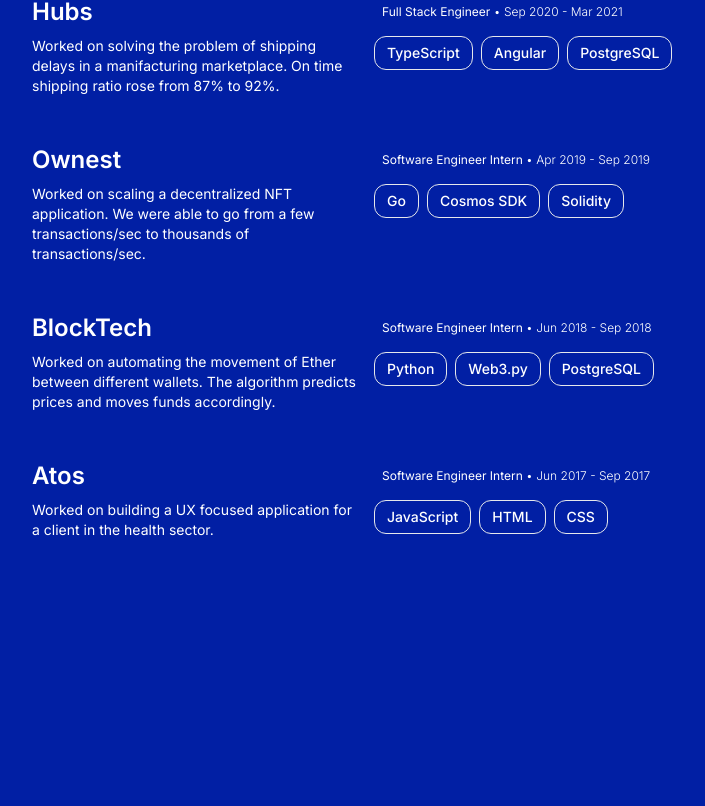
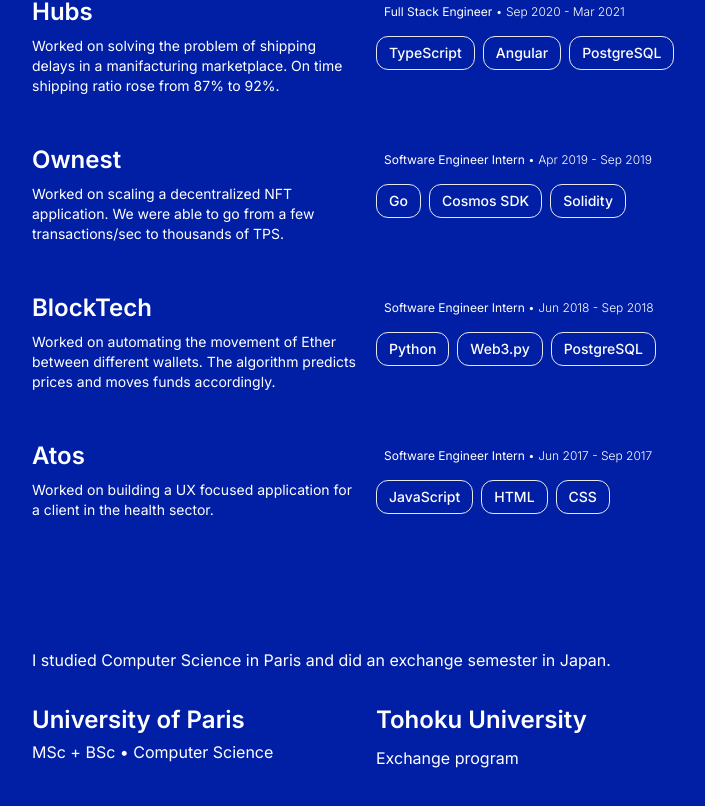
Before and after one commit to byabari/byabari, a Next.js app: page / in a window 1280 px wide. Shown: the part 672-1478 px from the top of the page, without its empty margins (274-979 px from the left). Before the commit the page ends 1388 px from the top, so only its background shows below. Built offline with nearby package versions, Linux system fonts and the light colour scheme.

Commit message:
update Resume.js

```diff
--- a/components/Resume.js
+++ b/components/Resume.js
@@ -10,7 +10,7 @@
   technologies,
 }) => {
   return (
-    <div className="flex space-x-4">
+    <div className="flex space-x-4 sm:space-x-5">
       <div className="w-1/2">
         <a href={companyWebsite} target="_blank">
           <h3 className="text-xl sm:text-2xl font-semibold hover:underline underline-offset-4 mb-2">
@@ -40,6 +40,7 @@
 };
 export default function Resume() {
   return (
+    <>
       <div className="space-y-12">
         <Experience
           companyName="Parctice"
@@ -64,7 +65,7 @@
         <Experience
           companyName="Ownest"
           companyWebsite="https://ownest.io"
-        jobDescription="Worked on scaling a decentralized NFT application. We were able to go from a few transactions/sec to thousands of transactions/sec."
+          jobDescription="Worked on scaling a decentralized NFT application. We were able to go from a few transactions/sec to thousands of TPS."
           jobTitle="Software Engineer Intern"
           startDate="Apr 2019"
           endDate="Sep 2019"
@@ -89,5 +90,24 @@
           technologies={["JavaScript", "HTML", "CSS"]}
         />
       </div>
+      <p className="mt-32 mb-8">
+        I studied Computer Science in Paris and did an exchange semester in
+        Japan.
+      </p>
+      <div className="flex space-x-4 sm:space-x-5">
+        <div className="w-1/2">
+          <div className="text-xl sm:text-2xl font-semibold mb-1">
+            University of Paris
+          </div>
+          <p>MSc + BSc • Computer Science</p>
+        </div>
+        <div className="w-1/2">
+          <div className="text-xl sm:text-2xl font-semibold mb-2.5">
+            Tohoku University
+          </div>
+          <p>Exchange program</p>
+        </div>
+      </div>
+    </>
   );
 }
```
Lines whose indentation alone changed are shown as unchanged.
